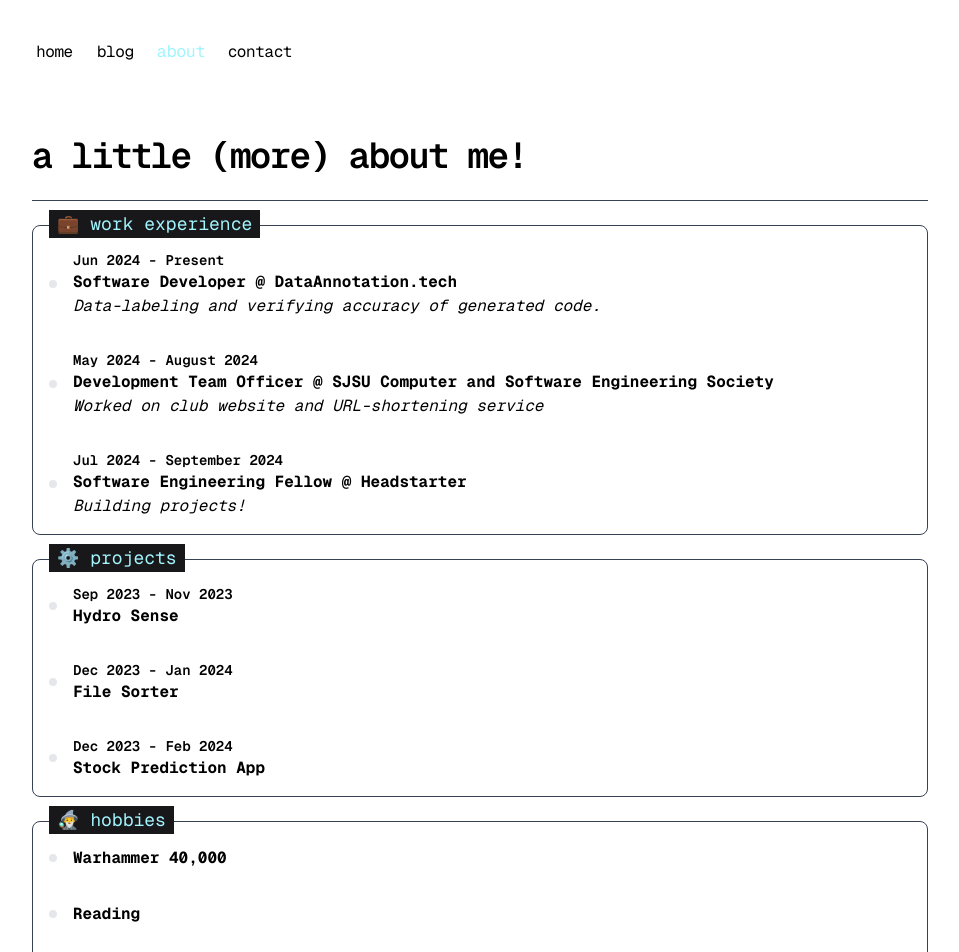
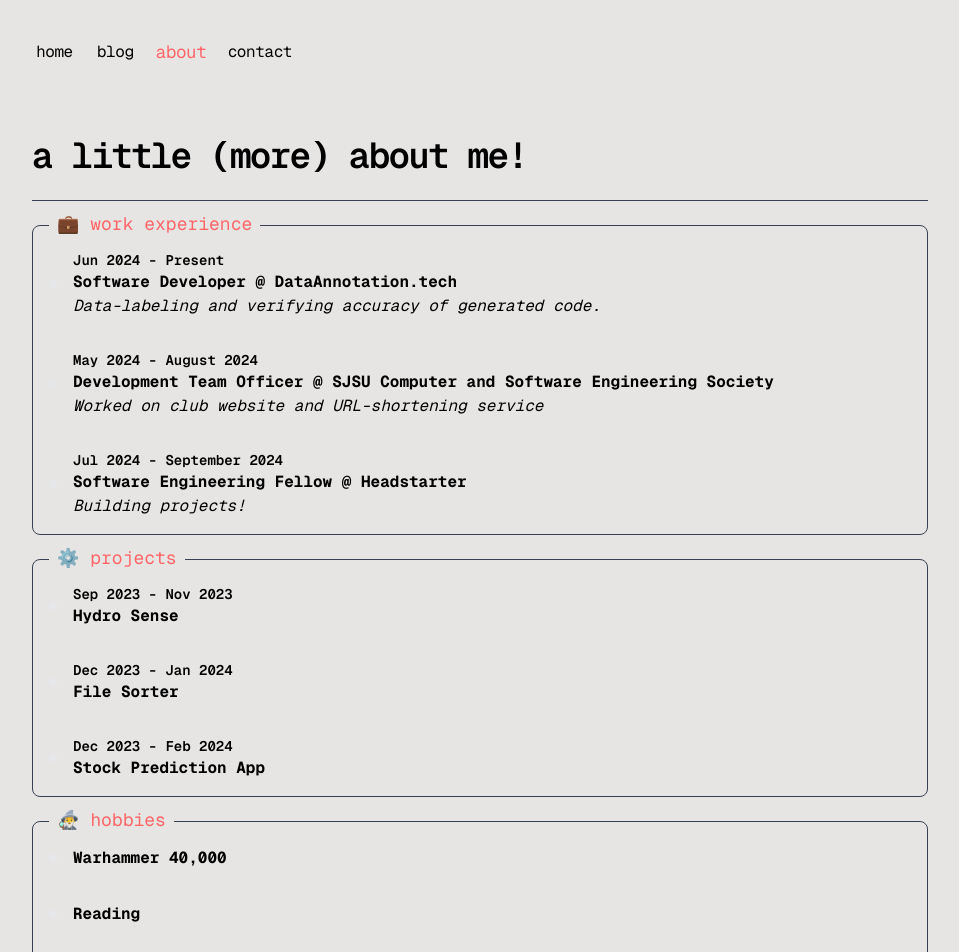
Before and after one commit to drew-tom1/me.dev, a Next.js app: page /about in a window 1280 px wide. Shown: the top 952 px of the page, without its empty margins (160-1119 px from the left). Built offline with nearby package versions, Linux system fonts and the light colour scheme.

Commit message:
fixed light mode ui

```diff
--- a/app/about/page.tsx
+++ b/app/about/page.tsx
@@ -16,19 +16,19 @@ export default function Page() {
       </h1>
       <hr className="border-gray-700 mb-6" />
       <div className="relative border border-gray-700 rounded-lg p-4">
-        <div className="absolute -top-4 left-4 bg-zinc-900 px-2 text-lg text-cyan-200">
+        <div className="absolute -top-4 left-4 dark:bg-zinc-900 bg-stone-200 px-2 text-lg text-red-400">
           💼 work experience
         </div>
         <Highlights highlightItems={resumeItems}/>
       </div>
       <div className="relative border border-gray-700 rounded-lg p-4 my-6">
-        <div className="absolute -top-4 left-4 bg-zinc-900 px-2 text-lg text-cyan-200">
+        <div className="absolute -top-4 left-4 dark:bg-zinc-900 bg-stone-200 px-2 text-lg text-red-400">
           ⚙️ projects
         </div>
         <Highlights highlightItems={projectItems}/>
       </div>
       <div className="relative border border-gray-700 rounded-lg p-4">
-        <div className="absolute -top-4 left-4 bg-zinc-900 px-2 text-lg text-cyan-200">
+        <div className="absolute -top-4 left-4 dark:bg-zinc-900 bg-stone-200 px-2 text-lg text-red-400">
           🧙‍♂️ hobbies
         </div>
         <Highlights highlightItems={hobbyItems}/>
--- a/app/components/footer.tsx
+++ b/app/components/footer.tsx
@@ -21,7 +21,7 @@ export default function Footer() {
       <ul className="font-sm mt-8 flex flex-col space-x-0 space-y-2 text-neutral-600 md:flex-row md:space-x-4 md:space-y-0 dark:text-neutral-300">
         <li>
           <a
-            className="flex items-center transition-all hover:text-neutral-800 dark:hover:text-cyan-200 hover:scale-105"
+            className="flex items-center transition-all hover:text-red-400 dark:hover:text-cyan-200 hover:scale-105"
             rel="noopener noreferrer"
             target="_blank"
             href="https://www.linkedin.com/in/drew-tom/"
@@ -32,7 +32,7 @@ export default function Footer() {
         </li>
         <li>
           <a
-            className="flex items-center transition-all hover:text-neutral-800 dark:hover:text-cyan-200 hover:scale-105"
+            className="flex items-center transition-all hover:text-red-400 dark:hover:text-cyan-200 hover:scale-105"
             rel="noopener noreferrer"
             target="_blank"
             href="https://github.com/drew-tom1"
@@ -43,7 +43,7 @@ export default function Footer() {
         </li>
         <li>
           <a
-            className="flex items-center transition-all hover:text-neutral-800 dark:hover:text-cyan-200 hover:scale-105"
+            className="flex items-center transition-all hover:text-red-400 dark:hover:text-cyan-200 hover:scale-105"
             rel="noopener noreferrer"
             target="_blank"
             href="mailto:drew.tom@sjsu.edu"
--- a/app/components/nav.tsx
+++ b/app/components/nav.tsx
@@ -31,7 +31,7 @@ export function Navbar() {
           <div className="flex flex-row space-x-0 pr-10">
             {Object.entries(navItems).map(([path, { name }]) => {
               const isActive = pathname === path;
-              const linkClass = `transition-all hover:text-neutral-800 dark:hover:text-cyan-200 hover:scale-105 flex align-middle relative py-1 px-2 m-1 ${isActive ? 'scale-105 text-cyan-200' : ''}`;
+              const linkClass = `transition-all hover:text-red-400 dark:hover:text-cyan-200 hover:scale-105 flex align-middle relative py-1 px-2 m-1 ${isActive ? 'scale-110 text-red-400 dark:text-cyan-200' : ''}`;
 
               return (
                 <Link
--- a/app/contact/page.tsx
+++ b/app/contact/page.tsx
@@ -39,7 +39,7 @@ export default function Page() {
             href="https://www.linkedin.com/in/drew-tom"
             target="_blank"
             rel="noopener noreferrer"
-            className="dark:text-white hover:text-gray-600 dark:hover:text-cyan-200"
+            className="dark:text-white hover:text-red-400 duration-300 dark:hover:text-cyan-200"
           >
             in/drew-tom
           </a>
@@ -51,7 +51,7 @@ export default function Page() {
             href="https://github.com/drew-tom1"
             target="_blank"
             rel="noopener noreferrer"
-            className="dark:text-white hover:text-gray-600 dark:hover:text-cyan-200"
+            className="dark:text-white hover:text-red-400 duration-300 dark:hover:text-cyan-200"
           >
             drew-tom1
           </a>
@@ -61,7 +61,7 @@ export default function Page() {
           <HorizontalArrowIcon />
           <a
             href="mailto:drew.tom@sjsu.edu"
-            className="dark:text-white hover:text-gray-600 dark:hover:text-cyan-200"
+            className="dark:text-white hover:text-red-400 duration-300 dark:hover:text-cyan-200"
           >
             drew.tom@sjsu.edu
           </a>
--- a/app/layout.tsx
+++ b/app/layout.tsx
@@ -47,7 +47,7 @@ export default function RootLayout({
     <html
       lang="en"
       className={cx(
-        "text-black bg-white dark:text-gray-200 dark:bg-zinc-900",
+        "text-black bg-stone-200 dark:text-gray-200 dark:bg-zinc-900",
         GeistMono.className
       )}
     >
--- a/app/page.tsx
+++ b/app/page.tsx
@@ -19,12 +19,12 @@ export default function Page() {
       <p className="my-4">
         {`I'm a second year at San Jose State University studying cybersecurity and software engineering.
         I'm involved in some organizations on campus including SJSU's `}
-        <a href="https://sce.sjsu.edu/" target="_blank" rel="noopener noreferrer" className="hover:scale-105 dark:text-cyan-200">Software and Computer Engineering Society</a>
+        <a href="https://sce.sjsu.edu/" target="_blank" rel="noopener noreferrer" className="hover:scale-105 text-red-400 dark:text-cyan-200">Software and Computer Engineering Society</a>
         {`. I love learning about new things. In my free time, I love playing with my cats, learning about investments, or nerding out over Warhammer 40,000!`}
       </p>
       <p className="my-4">Contact me for my full resume!</p>
       <div className="my-4">
-        <BlogPosts />
+        <BlogPosts  />
       </div>
     </section>
   );
```
